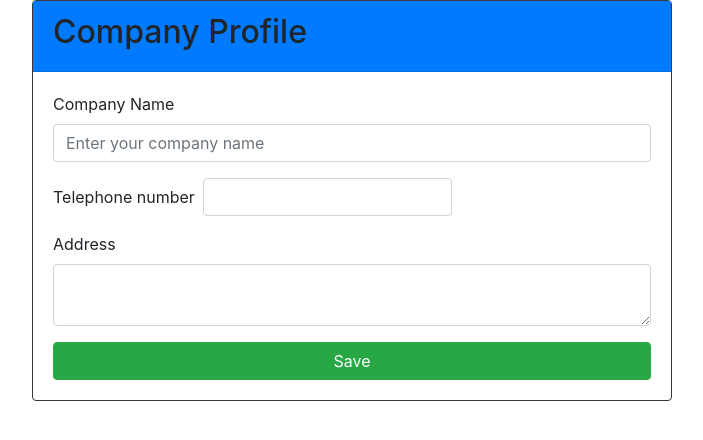
After one commit to AyushKuchya/DEMS, a Flask app: page /Company_Profile in a window 1280 px wide. The commit adds this page. Shown: the top 440 px of the page, without its empty margins (288-991 px from the left). Run offline with Flask 2, Linux system fonts and the light colour scheme; the visitor is signed in with stand-in values (Sample User, id 1); some libraries are stand-ins or nearby versions.

Commit message:
added profile page

```diff
--- a/app.py
+++ b/app.py
@@ -16,34 +16,66 @@ app.config["SESSION_PERMANENT"] = False
 app.config["SESSION_TYPE"] = "filesystem"
 Session(app)
 
+
 @app.route('/', methods=['GET', 'POST'])
 def index():
     return render_template('index.html')
+
 
 @app.route('/register', methods=['GET', 'POST'])
 def register():
 
     if request.method == 'GET':
-        return  render_template('register.html')
+        return render_template('register.html')
     else:
         email = request.form.get('answer')
         generate_otp(email)
+        session['email'] = email
 
         return render_template('password.html')
+
+
+@app.route('/Company_Profile', methods=['GET', 'POST'])
+def company_profile():
+
+    if not session:
+        return redirect('/')
+
+    if request.method == 'GET':
+        return render_template('Company_Profile.html')
+
+    return request.form.get('a')
+
+
+@app.route('/password', methods=['POST'])
+def password():
+    password = request.form.get('password')
+    confirmation = request.form.get('confirmation')
+
+    if password != confirmation:
+        return "ERROR!" #FOR_NOW
+
+    session['password'] = password #FOR_NOW
+
+    return redirect('/Company_Profile')
+
 
 @app.route('/admin_login', methods=['GET', 'POST'])
 def admin_login():
     if request.method == 'GET':
         return render_template('admin_login.html')
 
+
 @app.route('/hello_name')
 def hello_name():
     name = request.args.get('name')
     return f'Hello {name}!' if name else 'Hello World'
 
+
 @app.route('/new_page')
 def new_page():
     return 'It\'s lonely in here.'
+
 
 @app.route("/otp_verification", methods=["POST"])
 def otp_verification():
@@ -54,4 +86,5 @@ def otp_verification():
     else:
         return jsonify(False)
 
+
 app.run(debug=True)
--- /dev/null
+++ b/templates/Company_Profile.html
@@ -0,0 +1,46 @@
+{% extends "layout.html" %}
+
+{% block title %}
+    Register
+{% endblock %}
+
+{% block main %}
+<form  method="post" class="needs-validation" novalidate id="form-profile">
+    <div id="set_password" class="card col-md-6 col-lg-6 mx-auto p-0 border border-dark">
+        <div class="card-header bg-primary">
+            <h2>Company Profile</h2>
+        </div>
+        <div class="card-body">
+            <div class="form-group">
+                <label for="company-name">Company Name</label>
+                <input type="text" class="form-control" autocomplete="off" id="company-name" name="company-name" required aria-describedby="name_help" placeholder="Enter your company name">
+                <div class="invalid-feedback">
+                    Please enter a valid name.
+                </div>
+            </div>
+            <div class="form-group form-inline">
+                <label class="my-1 mr-2" for="company-number">Telephone number</label>
+                <input type="number" class="form-control col-5" autocomplete="off" id="company-number" name="company-name" required aria-describedby="confirmation-help" placeholder=>
+                <div class="invalid-feedback">
+                    Please enter a valid Telephone number.
+                </div>
+            </div>
+            <div class="form-group">
+                <label for="company-address">Address</label>
+                <textarea type="textarea" class="form-control" name="company-address" autocomplete="off" id="company-address"></textarea>
+            </div>
+            <div>
+                <button class="btn btn-block btn-success" type="submit">Save</button>
+            </div>
+        </div>
+    </div>
+</form>
+<p id="test">
+
+</p>
+
+<script>
+
+
+</script>
+{% endblock %}
```
Also changed, not shown: templates/password.html (+3 -6 lines).
